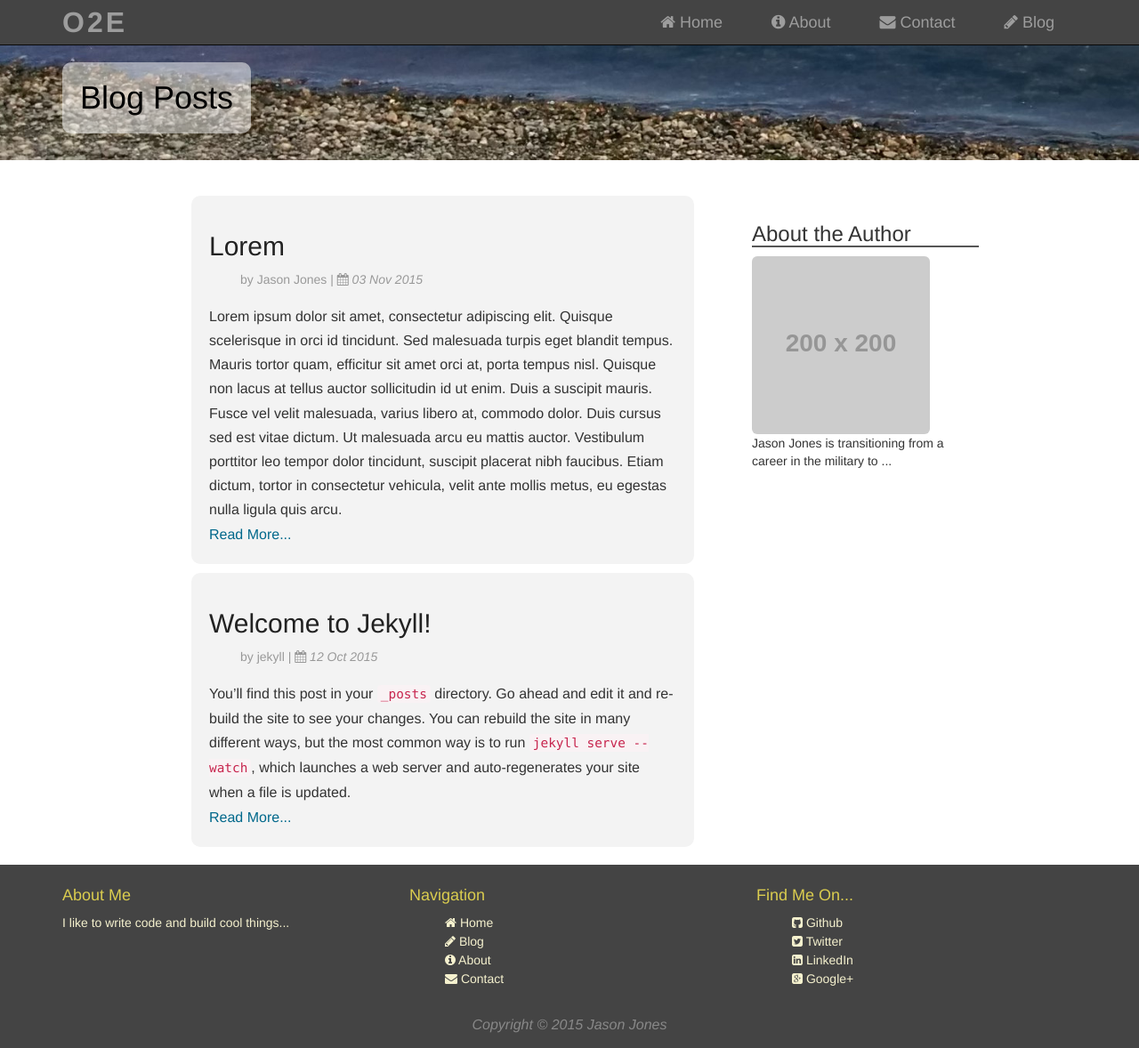
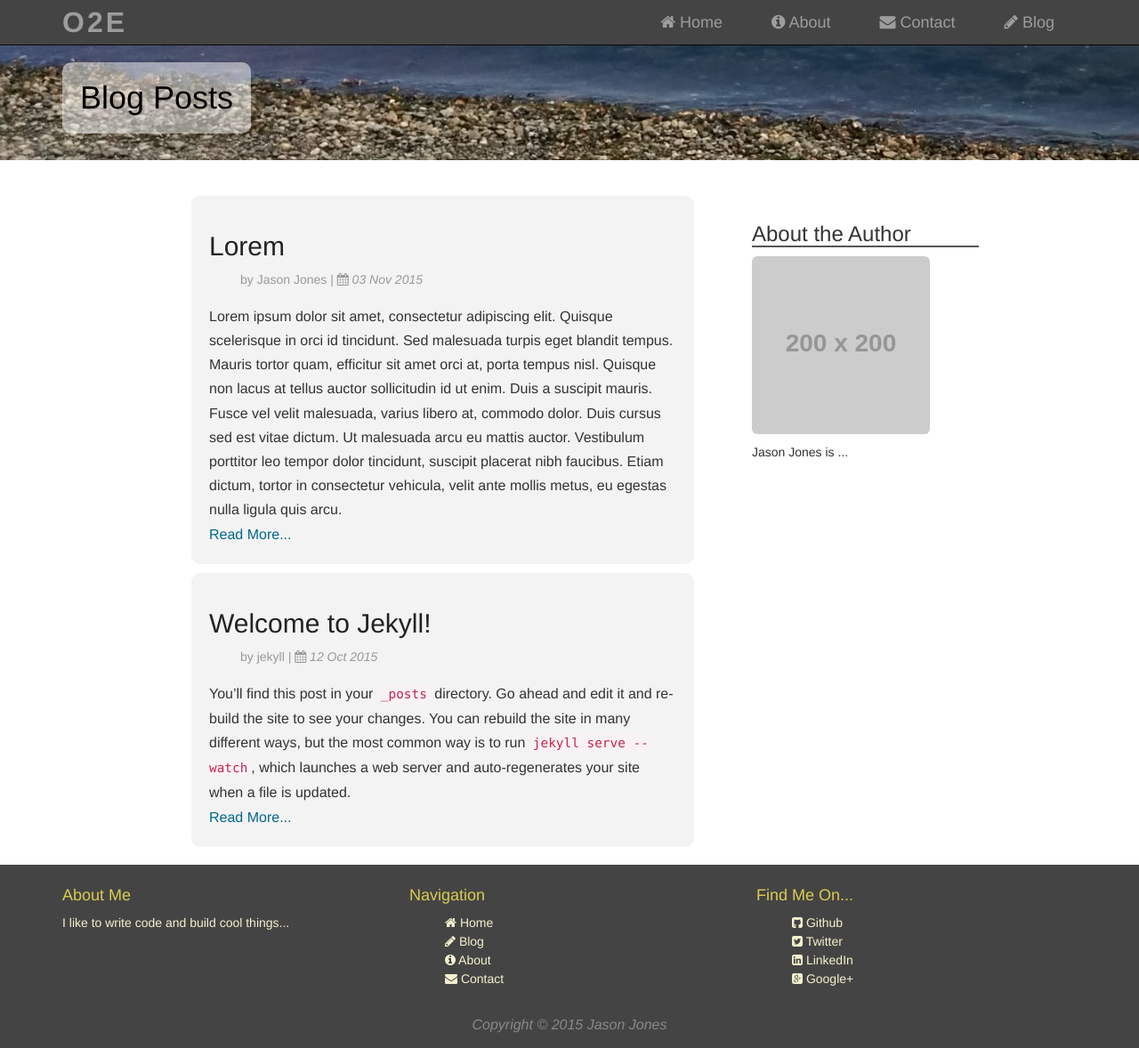
Before and after one commit to jasonsjones/jasonsjones.github.io, a Jekyll site: the page built from blog/index.html, in a window 1280 px wide and 1178 px high. Shown: the whole window at 89% size. Built offline with Jekyll 4.4.1, drawn with Linux system fonts in a browser that asks for light colours.

Commit message:
Change style for about the author caption

```diff
--- a/_sass/_base.scss
+++ b/_sass/_base.scss
@@ -219,6 +219,10 @@ header {
     h3 {
         border-bottom: 2px solid #555;
     }
+
+    .caption {
+        margin-top: 10px;
+    }
 }
 
 .sidebar {
--- a/blog/index.html
+++ b/blog/index.html
@@ -28,7 +28,7 @@ layout: blog_list
     <aside class="about-author col-sm-3">
         <h3>About the Author</h3>
         <img src="http://placehold.it/200x200" alt="" class="img-responsive img-rounded">
-        <p>Jason Jones is transitioning from a career in the military to ...</p>
+        <p class="caption">Jason Jones is ...</p>
     </aside>
 
 </div>
```
